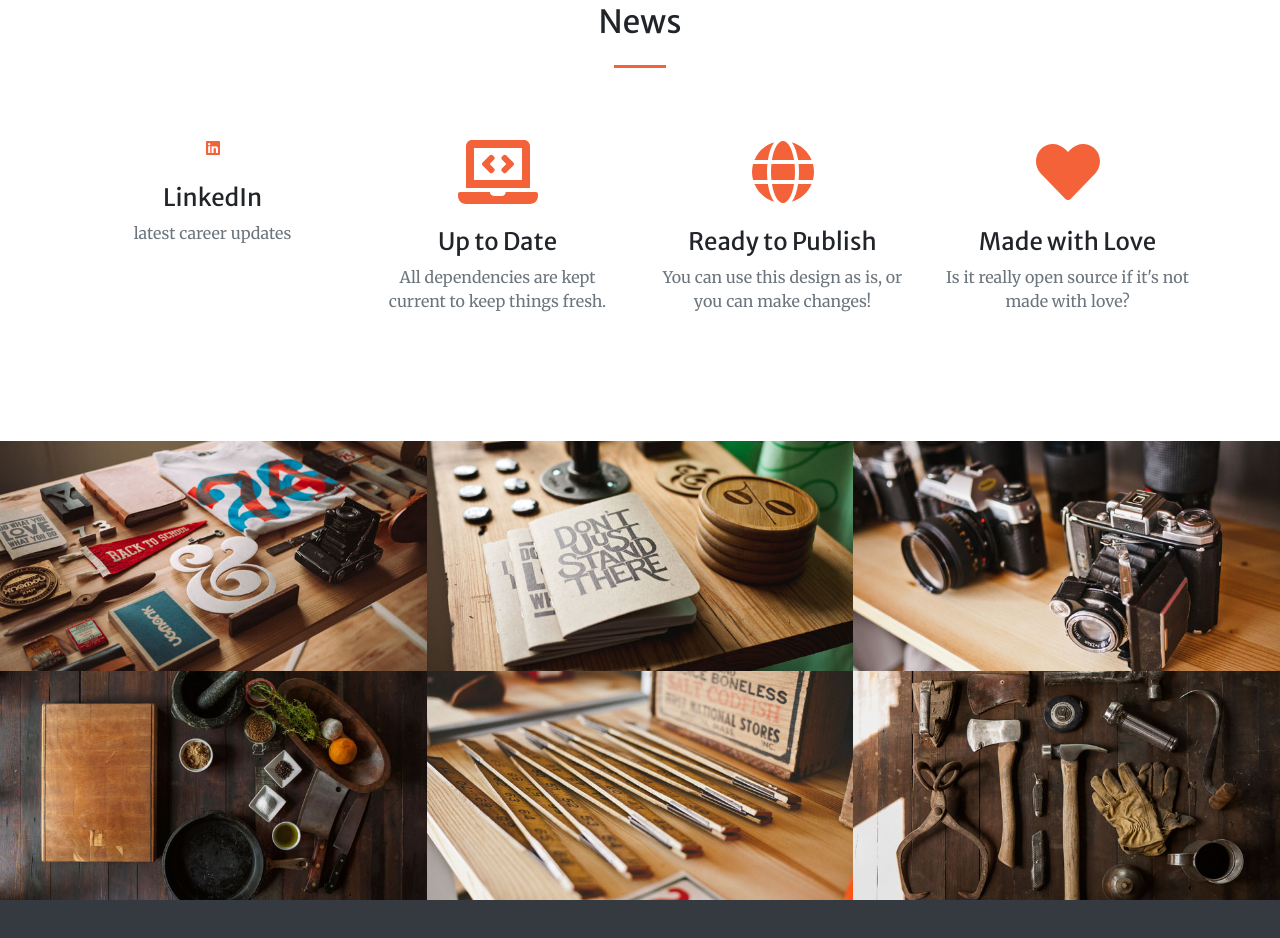
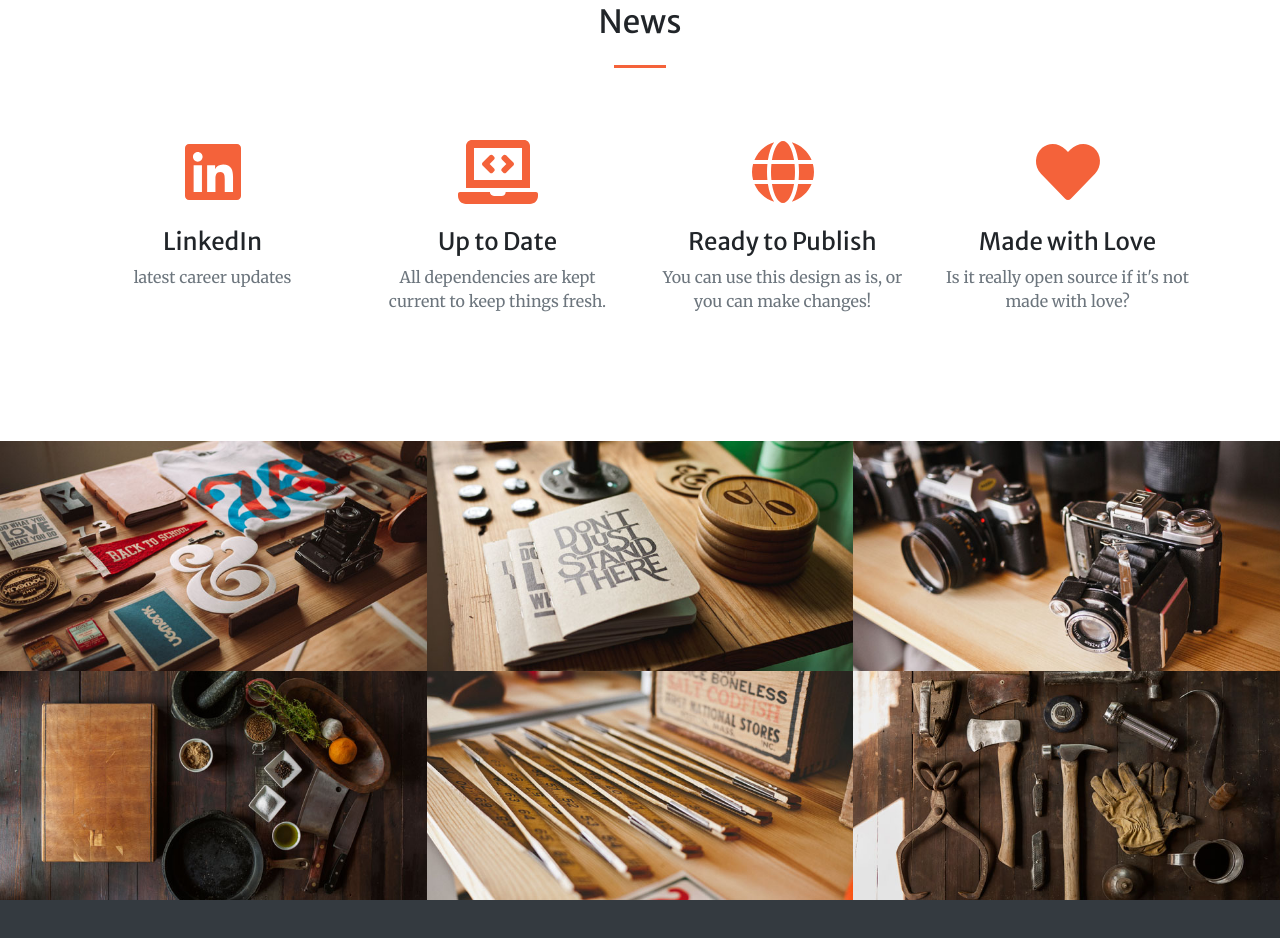
Before and after one commit to benazzle/benazzle.github.io, a plain HTML site: page index.html in a window 1280 px wide. Shown: the part 1403-2341 px from the top of the page. Drawn offline with nearby package versions, Linux system fonts and the light colour scheme.

Commit message:
Update index.html

```diff
--- a/index.html
+++ b/index.html
@@ -70,7 +70,7 @@
                 <div class="row">
                     <div class="col-lg-3 col-md-6 text-center">
                         <div class="mt-5">
-                            <i class="fab fa-linkedin text-primary mb-4"></i>
+                            <i class="fab fa-4x fa-linkedin text-primary mb-4"></i>
                             <h3 class="h4 mb-2">LinkedIn</h3>
                             <p class="text-muted mb-0">latest career updates</p>
                         </div>
```
